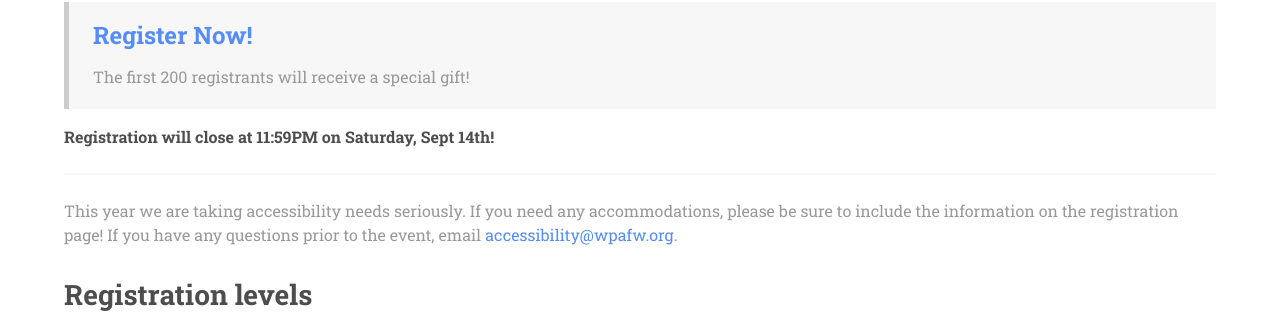
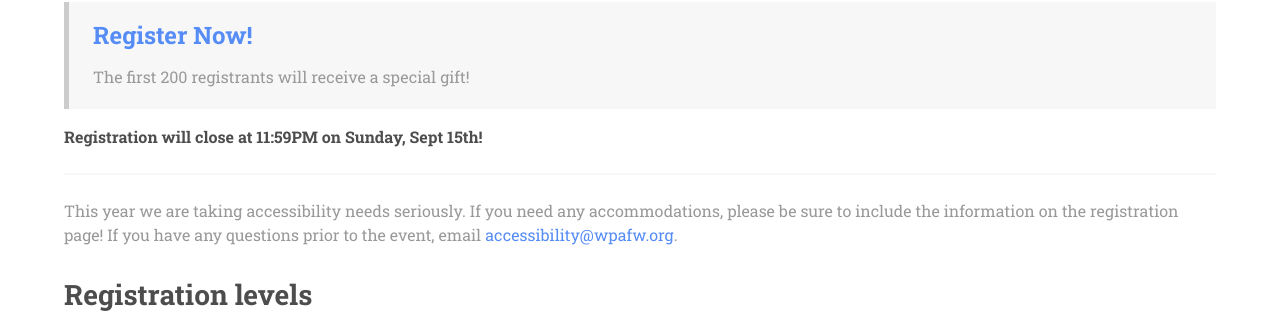
Before and after one commit to wpafw/wpafw.org, a Jekyll site: the page built from registration.md, in a window 1280 px wide. Shown: the part 549-869 px from the top of the page. Built offline with Jekyll 4.4.1, drawn with Linux system fonts in a browser that asks for light colours; nearby versions of some CDN libraries.

Commit message:
Update registration.md

```diff
--- a/registration.md
+++ b/registration.md
@@ -14,7 +14,7 @@ We're bringing you an exciting event this year with a full weekend of programmin
 > ### [Register Now!](https://wpafw.regfox.com/western-pa-furry-weekend-2019)
 > The first 200 registrants will receive a special gift!
 
-**Registration will close at 11:59PM on Saturday, Sept 14th!**
+**Registration will close at 11:59PM on Sunday, Sept 15th!**
 
 ---
 
```
